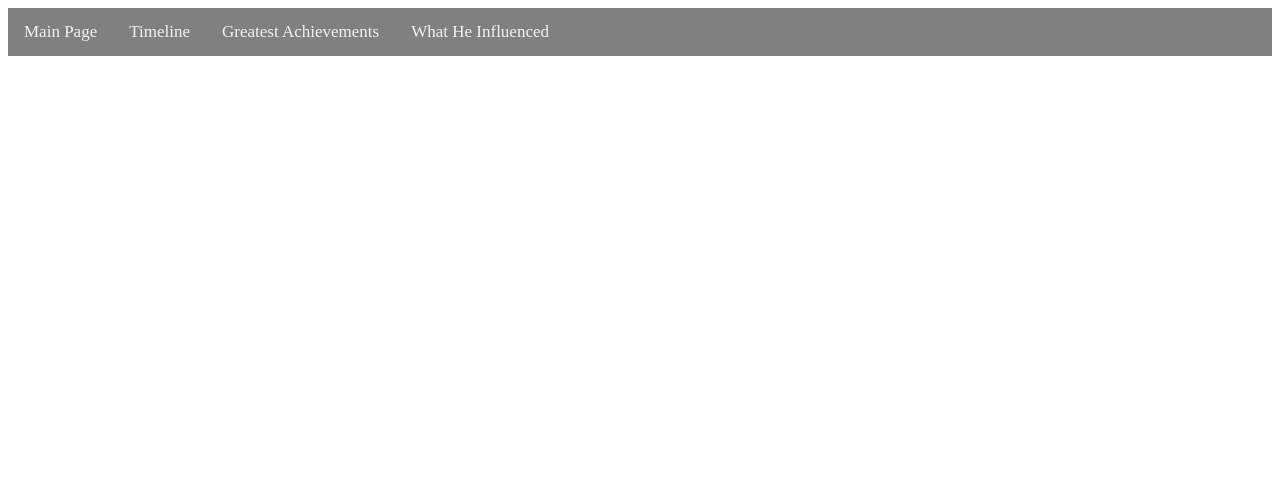
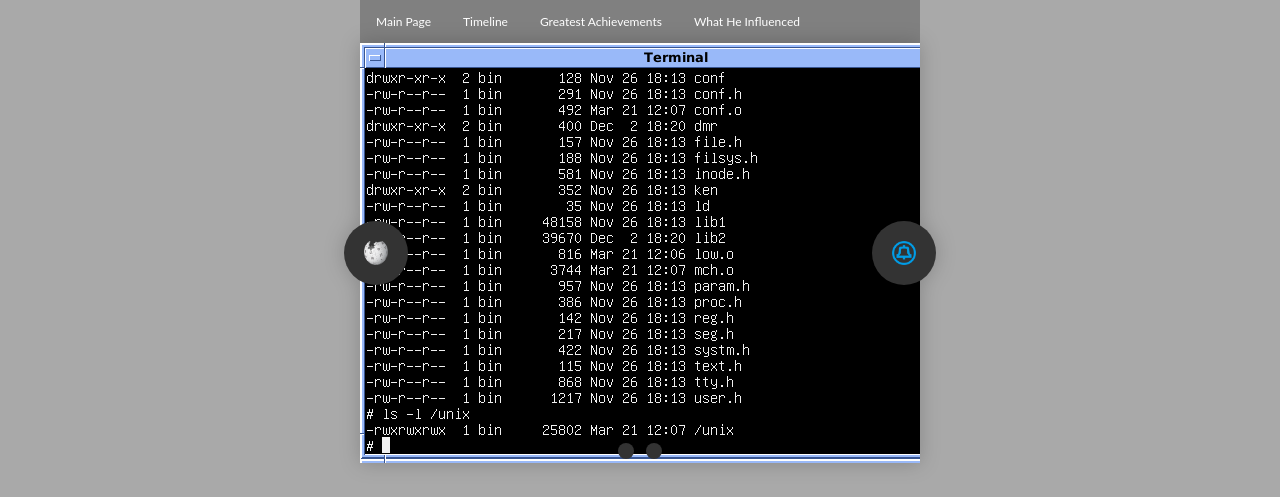
Before and after one commit to ddayan0/HistoricalFigure, a plain HTML site: page index.html in a window 1280 px wide. Shown: the top 497 px of the page. Drawn offline with Linux system fonts and the light colour scheme.

Commit message:
fixed carousel, added wiki/bell links, finished main page (mostly)

```diff
--- a/index.html
+++ b/index.html
@@ -9,10 +9,50 @@
   <body>
     <script src="script.js"></script>
     <div class="topnav">
-      <a class="active" href="#home">Main Page</a>
-      <a href="#timeline">Timeline</a>
-      <a href="#achievements">Greatest Achievements</a>
-      <a href="#influents">What He Influenced</a>
+      <a class="active" href="index.html">Main Page</a>
+      <a href="timeline.html">Timeline</a>
+      <a href="achievements.html">Greatest Achievements</a>
+      <a href="influence.html">What He Influenced</a>
     </div>
+    <section class="carousel" aria-label="Gallery">
+   <ol class="carousel__viewport">
+      <li id="carousel__slide1"
+         tabindex="0"
+         class="carousel__slide">
+         <div class="carousel__snapper">
+            <a href="https://en.wikipedia.org/wiki/Dennis_Ritchie"
+               class="carousel__prev"></a>
+            <a href="https://www.bell-labs.com/usr/dmr/www/"
+               class="carousel__next"></a>
+         </div>
+      </li>
+      <li id="carousel__slide2"
+         tabindex="0"
+         class="carousel__slide">
+         <div class="carousel__snapper"></div>
+         <a href="#carousel__slide1"
+            class="carousel__prev"></a>
+         <a href="#carousel__slide2"
+            class="carousel__next"></a>
+      </li>
+   </ol>
+   <aside class="carousel__navigation">
+      <ol class="carousel__navigation-list">
+         <li class="carousel__navigation-item">
+            <a href="#carousel__slide1"
+               class="carousel__navigation-button">Go to slide 1</a>
+         </li>
+         <li class="carousel__navigation-item">
+            <a href="#carousel__slide2"
+               class="carousel__navigation-button">Go to slide 2</a>
+         </li>
+      </ol>
+   </aside>
+</section>
+
+
+<br>
+    <h1>ABOUT DENNIS RITCHIE</h1>
+    <p>Dennis MacAlistair Ritchie  was an American computer scientist. He created the C programming language and, with long-time colleague Ken Thompson, the Unix operating system and B programming language. Ritchie and Thompson were awarded the Turing Award from the ACM in 1983, the Hamming Medal from the IEEE in 1990 and the National Medal of Technology from President Bill Clinton in 1999. Ritchie was the head of Lucent Technologies System Software Research Department when he retired in 2007. He was the "R" in K&R C, and commonly known by his username dmr.</p>
   </body>
 </html>
--- a/script.js
+++ b/script.js
@@ -0,0 +1,2 @@
+// this counts!!!
+console.log("this is mandatory js, just ignore!");
--- a/style.css
+++ b/style.css
@@ -4,9 +4,253 @@
 }
 .topnav a {
   float: left;
-  color: #f2f2f2;
+  color: white;
   text-align: center;
   padding: 14px 16px;
   text-decoration: none;
-  font-size: 17px;
+  font-size: 12px;
 }
+.topnav a:hover {
+  background-color: wheat;
+  color: black;
+}
+body {
+  background-color: darkgray;
+}
+* {box-sizing:border-box}
+
+
+    HTML CSS
+
+    Result
+
+EDIT ON
+
+@keyframes tonext {
+  75% {
+    left: 0;
+  }
+  95% {
+    left: 100%;
+  }
+  98% {
+    left: 100%;
+  }
+  99% {
+    left: 0;
+  }
+}
+
+@keyframes tostart {
+  75% {
+    left: 0;
+  }
+  95% {
+    left: -300%;
+  }
+  98% {
+    left: -300%;
+  }
+  99% {
+    left: 0;
+  }
+}
+
+@keyframes snap {
+  96% {
+    scroll-snap-align: center;
+  }
+  97% {
+    scroll-snap-align: none;
+  }
+  99% {
+    scroll-snap-align: none;
+  }
+  100% {
+    scroll-snap-align: center;
+  }
+}
+
+body {
+  max-width: 37.5rem;
+  margin: 0 auto;
+  padding: 0 1.25rem;
+  font-family: 'Lato', sans-serif;
+}
+
+* {
+  box-sizing: border-box;
+  scrollbar-color: transparent transparent; /* thumb and track color */
+  scrollbar-width: 0px;
+}
+
+*::-webkit-scrollbar {
+  width: 0;
+}
+
+*::-webkit-scrollbar-track {
+  background: transparent;
+}
+
+*::-webkit-scrollbar-thumb {
+  background: transparent;
+  border: none;
+}
+
+* {
+  -ms-overflow-style: none;
+}
+
+ol, li {
+  list-style: none;
+  margin: 0;
+  padding: 0;
+}
+
+.carousel {
+  position: relative;
+  padding-top: 75%;
+  filter: drop-shadow(0 0 10px #0003);
+  perspective: 100px;
+}
+
+.carousel__viewport {
+  position: absolute;
+  top: 0;
+  right: 0;
+  bottom: 0;
+  left: 0;
+  display: flex;
+  overflow-x: scroll;
+  /* counter-reset: item; */
+  scroll-behavior: smooth;
+  scroll-snap-type: x mandatory;
+}
+
+.carousel__slide {
+  position: relative;
+  flex: 0 0 100%;
+  width: 100%;
+  background-image: url("UNIX.png");
+  /* counter-increment: item; */
+}
+
+.carousel__slide:nth-child(even) {
+  background-image: url("CCode.png");
+}
+
+.carousel__slide:before {
+  /* content: counter(item); */
+  position: absolute;
+  top: 50%;
+  left: 50%;
+  transform: translate3d(-50%,-40%,70px);
+  color: #fff;
+  font-size: 2em;
+}
+
+.carousel__snapper {
+  position: absolute;
+  top: 0;
+  left: 0;
+  width: 100%;
+  height: 100%;
+  scroll-snap-align: center;
+}
+
+@media (hover: hover) {
+  .carousel__snapper {
+    animation-name: tonext, snap;
+    animation-timing-function: ease;
+    animation-duration: 4s;
+    animation-iteration-count: infinite;
+  }
+
+  .carousel__slide:last-child .carousel__snapper {
+    animation-name: tostart, snap;
+  }
+}
+
+@media (prefers-reduced-motion: reduce) {
+  .carousel__snapper {
+    animation-name: none;
+  }
+}
+
+.carousel:hover .carousel__snapper,
+.carousel:focus-within .carousel__snapper {
+  animation-name: none;
+}
+
+.carousel__navigation {
+  position: absolute;
+  right: 0;
+  bottom: 0;
+  left: 0;
+  text-align: center;
+}
+
+.carousel__navigation-list,
+.carousel__navigation-item {
+  display: inline-block;
+}
+
+.carousel__navigation-button {
+  display: inline-block;
+  width: 1.5rem;
+  height: 1.5rem;
+  background-color: #333;
+  background-clip: content-box;
+  border: 0.25rem solid transparent;
+  border-radius: 50%;
+  font-size: 0;
+  transition: transform 0.1s;
+}
+
+.carousel::before,
+.carousel::after,
+.carousel__prev,
+.carousel__next {
+  position: absolute;
+  top: 0;
+  margin-top: 37.5%;
+  width: 4rem;
+  height: 4rem;
+  transform: translateY(-50%);
+  border-radius: 50%;
+  font-size: 0;
+  outline: 0;
+}
+
+.carousel::before,
+.carousel__prev {
+  left: -1rem;
+}
+
+.carousel::after,
+.carousel__next {
+  right: -1rem;
+}
+
+.carousel::before,
+.carousel::after {
+  content: '';
+  z-index: 1;
+  background-color: #333;
+  background-size: 1.5rem 1.5rem;
+  background-repeat: no-repeat;
+  background-position: center center;
+  color: #fff;
+  font-size: 2.5rem;
+  line-height: 4rem;
+  text-align: center;
+  pointer-events: none;
+}
+
+.carousel::before {
+  background-image: url("wiki.png");
+}
+
+.carousel::after {
+  background-image: url("bell.png");
+}
```
Also changed, not shown: achievements.html (added, +19 -0 lines), influence.html (added, +19 -0 lines), timeline.html (added, +19 -0 lines), BCode.png (added), CCode.png (added), UNIX.png (added), bell.png (added), wiki.png (added).
